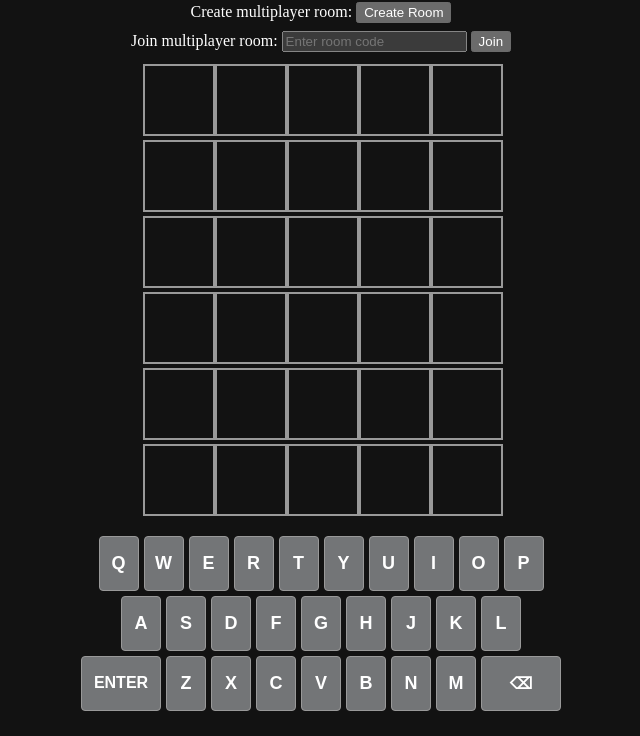
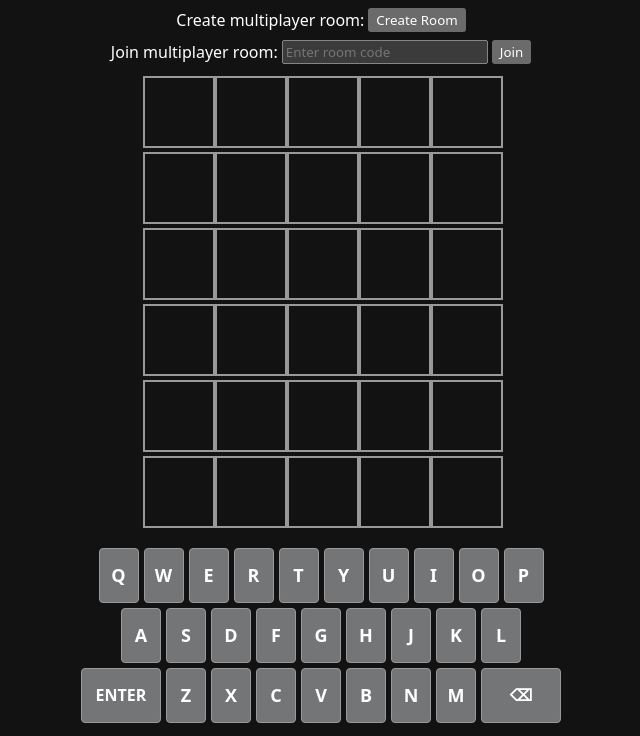
Before and after one commit to MarkoGutierro/Wordly-Battles, a plain HTML site: page index.html in a window 1280 px wide. Shown: the part 86-822 px from the top of the page, without its empty margins (319-959 px from the left). Drawn offline with nearby package versions, Linux system fonts and the light colour scheme; no server answers.

Commit message:
Updated game typography to use system fonts

```diff
--- a/style.css
+++ b/style.css
@@ -1,6 +1,7 @@
 /* General Styling */
 :root {
     color-scheme: dark;
+    font-family: system-ui, sans-serif;
 }
 
 body {
@@ -13,6 +14,10 @@ main {
     display: flex;
     flex-direction: column;
     align-items: center;
+}
+
+button, input {
+    font-family: inherit;
 }
 
 .hide-when-empty:empty {
```
